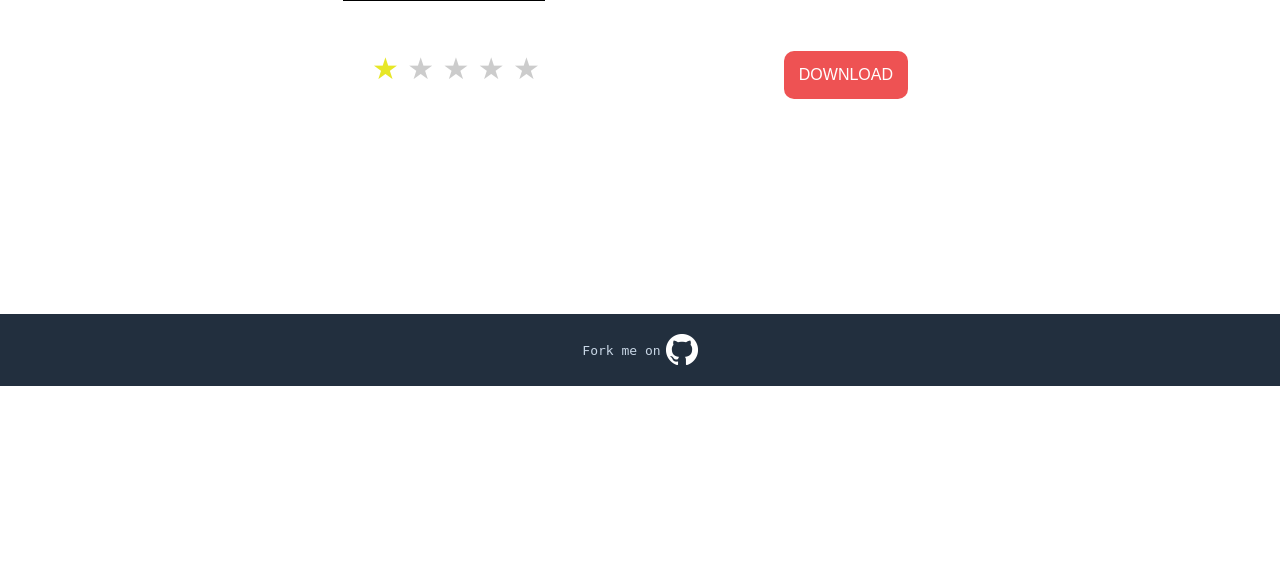
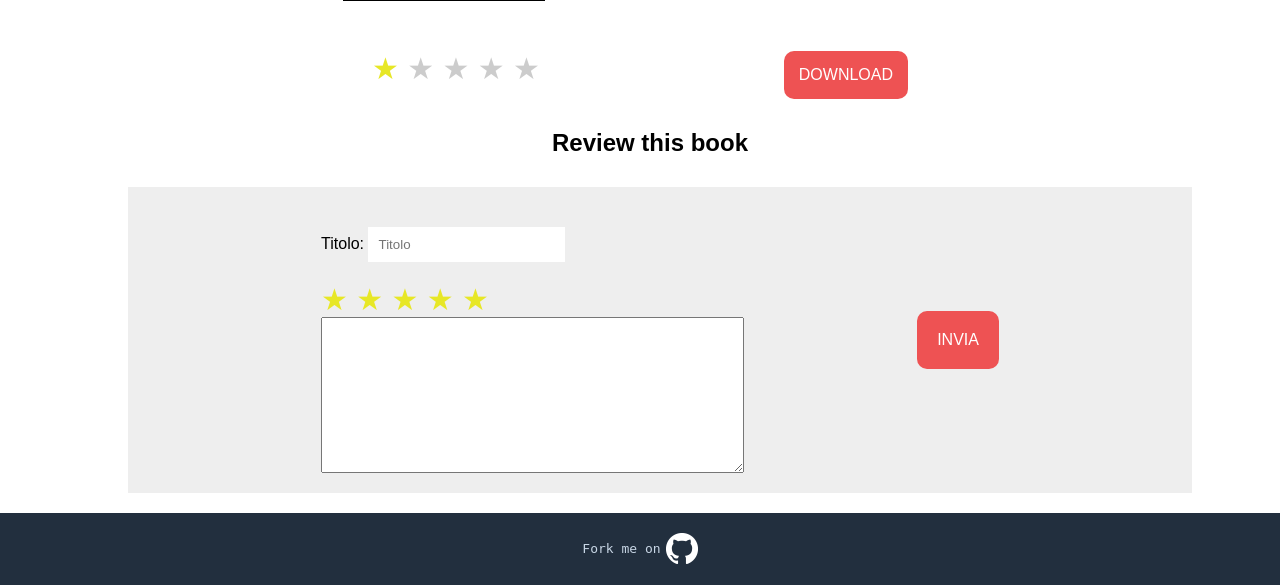
Before and after one commit to drw0if/ethlib, a PHP site: page /book.php?book_id=1 in a window 1280 px wide. Shown: the part 414-999 px from the top of the page. Before the commit the page ends 800 px from the top, so only its background shows below. Run offline with PHP 8.4, Linux system fonts and the light colour scheme; data comes from the database, SQL or seed files in the repository; tables that the repository leaves empty hold one stand-in row (values such as "Sample post"); data that the repository does not hold is empty.

Commit message:
First review form graphic

```diff
--- a/book.php
+++ b/book.php
@@ -110,13 +110,35 @@
         ?>
         </div>
 
-        <div class="download book-button background-red">
+        <div class="book-button background-red">
             <a href="download?id=1">
                 DOWNLOAD
             </a>
         </div>
     </div>
-    <div>
+    <div class="row m-10">
+        <h2>Review this book</h2>
+    </div>
+    <div class="row form-background p-20">
+        <div class="col">
+            <label for="title" class="d-block">
+                Titolo:
+                <input type="text" id="title" name="title" class="form-input" placeholder="Titolo">
+            </label>
+            <div class="rating">
+                <div class="star active"></div>
+                <div class="star active"></div>
+                <div class="star active"></div>
+                <div class="star active"></div>
+                <div class="star active"></div>
+            </div>
+            <textarea name="content" id="" cols="50" rows="10"></textarea>
+        </div>
+        <div class="col">
+            <div class="col">
+                <input type="button" class="form-input form-button background-red p-20" value="INVIA">
+            </div>
+        </div>
     </div>
 
 <?php require_once __DIR__ . "/template/footer.php" ?>
--- a/template/style.css
+++ b/template/style.css
@@ -284,7 +284,8 @@ label .form-input{
 .text-white{ color: white; }
 .show{ display: block; }
 .space-between{ justify-content: space-between; }
+.flex-center{ justify-content: center; }
 .p-10{ padding: 10px; }
 .p-20{ padding: 20px; }
-.flex-center{ justify-content: center; }
+.m-10{ margin: 10px; }
 .reset-cursor{ cursor: default; }
```
